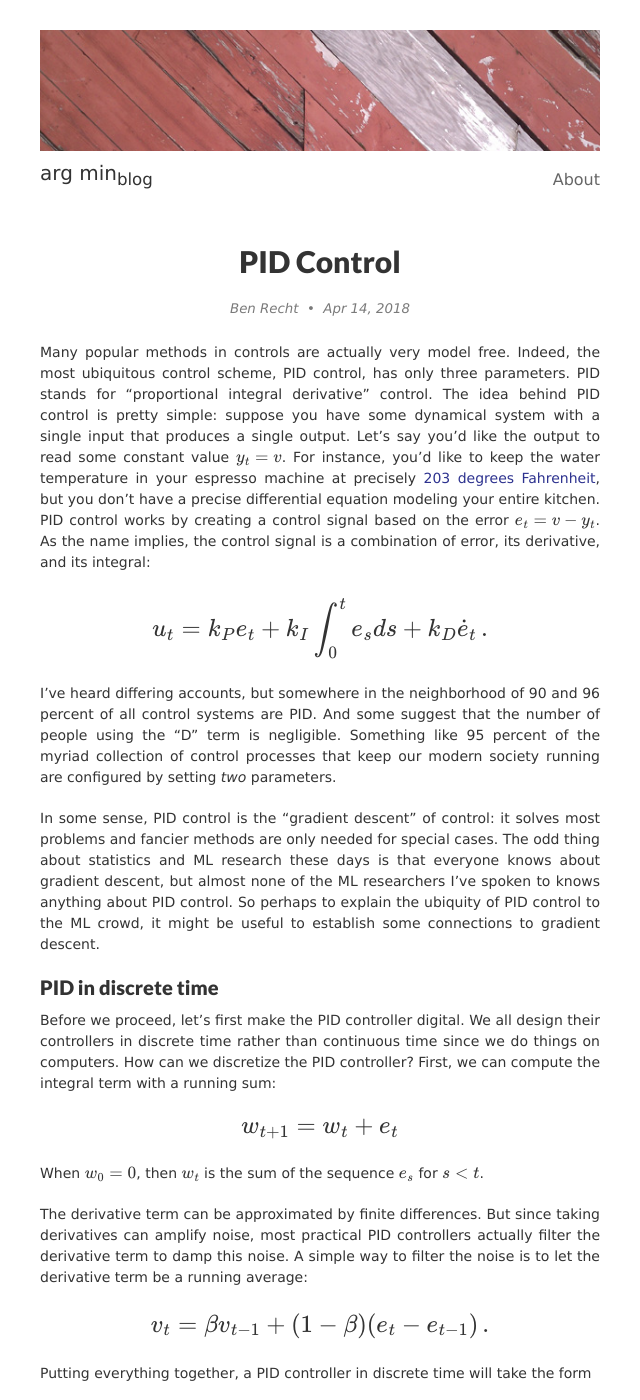
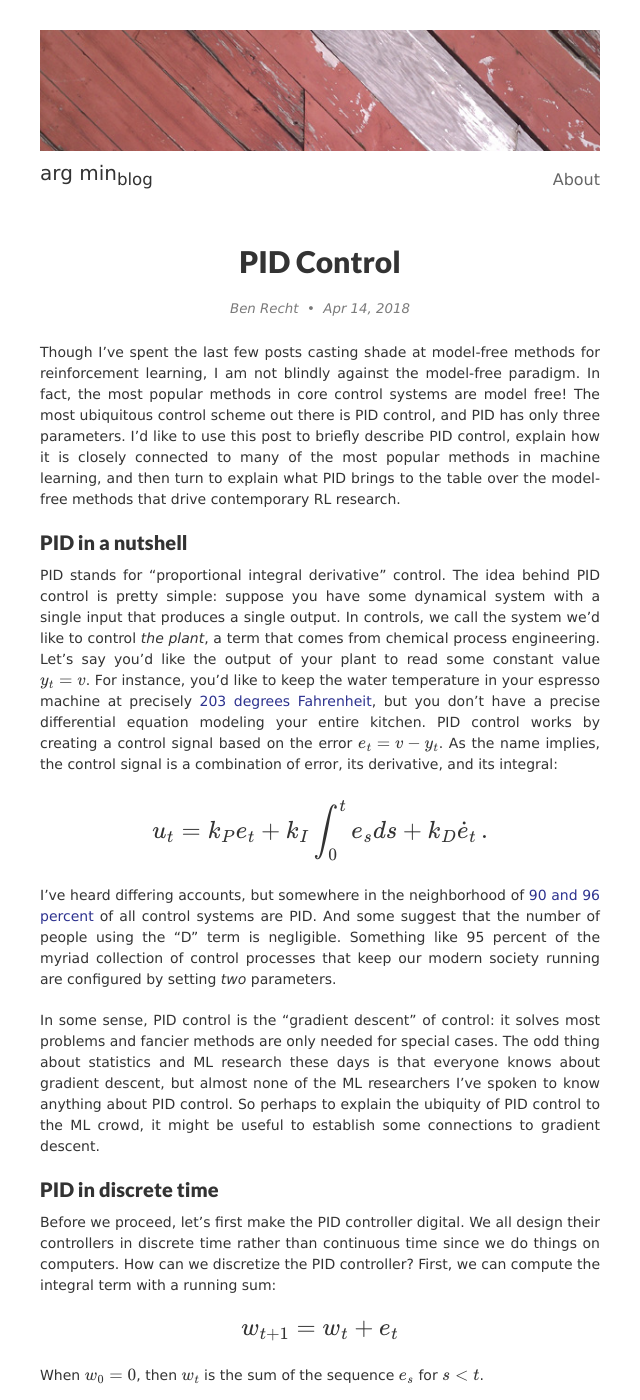
Before and after one commit to benjamin-recht/benjamin-recht.github.io, a Jekyll site: the page built from _posts/2018-04-14-pid.md, in a window 1280 px wide and 1400 px high. Shown: the whole window, without its empty margins (320-960 px from the left). Built offline with Jekyll 4.4.1, drawn with Linux system fonts in a browser that asks for light colours; nearby versions of some CDN libraries; formulas are drawn with MathJax 3; comment, search, counter and statistics services are not loaded; some of the changed text lies outside the part shown.

Commit message:
major text edit

```diff
--- a/_posts/2018-04-14-pid.md
+++ b/_posts/2018-04-14-pid.md
@@ -8,15 +8,19 @@
 blurb: 		  true
 ---
 
-Many popular methods in controls are actually very model free. Indeed, the most ubiquitous control scheme, PID control, has only three parameters. PID stands for "proportional integral derivative" control. The idea behind PID control is pretty simple: suppose you have some dynamical system with a single input that produces a single output. Let's say you'd like the output to read some constant value $y_t = v$. For instance, you'd like to keep the water temperature in your espresso machine at precisely [203 degrees Fahrenheit](http://espressovivace.com/education/espresso-tips/), but you don't have a precise differential equation modeling your entire kitchen. PID control works by creating a control signal based on the error $e_t=v-y_t$.  As the name implies, the control signal is a combination of error, its derivative, and its integral:
+Though I've spent the last few posts casting shade at model-free methods for reinforcement learning, I am not blindly against the model-free paradigm. In fact, the most popular methods in core control systems are model free! The most ubiquitous control scheme out there is PID control, and PID has only three parameters. I'd like to use this post to briefly describe PID control, explain how it is closely connected to many of the most popular methods in machine learning, and then turn to explain what PID brings to the table over the model-free methods that drive contemporary RL research.
+
+## PID in a nutshell
+
+PID stands for "proportional integral derivative" control. The idea behind PID control is pretty simple: suppose you have some dynamical system with a single input that produces a single output. In controls, we call the system we'd like to control _the plant_, a term that comes from chemical process engineering. Let's say you'd like the output of your plant to read some constant value $y_t = v$. For instance, you'd like to keep the water temperature in your espresso machine at precisely [203 degrees Fahrenheit](http://espressovivace.com/education/espresso-tips/), but you don't have a precise differential equation modeling your entire kitchen. PID control works by creating a control signal based on the error $e_t=v-y_t$.  As the name implies, the control signal is a combination of error, its derivative, and its integral:
 
 $$
 	u_t = k_P e_t + k_I \int_0^t e_s ds + k_D \dot{e}_t\,.
 $$
 
-I've heard differing accounts, but somewhere in the neighborhood of 90 and 96 percent of all control systems are PID. And some suggest that the number of people using the "D" term is negligible. Something like 95 percent of the myriad collection of control processes that keep our modern society running are configured by setting _two_ parameters.
+I've heard differing accounts, but somewhere in the neighborhood of [90 and 96 percent](xxx) of all control systems are PID. And some suggest that the number of people using the "D" term is negligible. Something like 95 percent of the myriad collection of control processes that keep our modern society running are configured by setting _two_ parameters.
 
-In some sense, PID control is the "gradient descent" of control: it solves most problems and fancier methods are only needed for special cases. The odd thing about statistics and ML research these days is that everyone knows about gradient descent, but almost none of the ML researchers I've spoken to knows anything about PID control. So perhaps to explain the ubiquity of PID control to the ML crowd, it might be useful to establish some connections to gradient descent.
+In some sense, PID control is the "gradient descent" of control: it solves most problems and fancier methods are only needed for special cases. The odd thing about statistics and ML research these days is that everyone knows about gradient descent, but almost none of the ML researchers I've spoken to know anything about PID control. So perhaps to explain the ubiquity of PID control to the ML crowd, it might be useful to establish some connections to gradient descent.
 
 ## PID in discrete time
 
@@ -42,13 +46,13 @@
 
 # Integral Control
 
-Let's now look at pure integral control. We can simplify the controller in this case to have the form
+Let's now look at pure integral control. We can simplify the controller in this case to one simple update formula:
 
 $$
 	u_t = u_{t-1}+k_i e_t\,.
 $$
 
-This should look very familiar to all of my ML friends out there as it looks an _awful lot_ like gradient descent. To make the connection crisp, suppose $y= f'(u)$ for some fixed function $f$. And let's suppose we want to drive $y_t$ to zero so that $e = -f'(u)$. Then when hooked in feedback with this plant, integral control _is_ gradient descent. Just like in gradient descent, integral control can never give you the wrong answer. If you converge to a constant value of the control parameter, then the error must be zero.
+This should look very familiar to all of my ML friends out there as it looks an _awful lot_ like gradient descent. To make the connection crisp, suppose that the plant we're trying to control takes an input $u$ and then spits out the output $y= f'(u)$ for some fixed function $f$. If we want to drive $y_t$ to zero, then the error signal $e$ takes the form $e = -f'(u)$. With this model of the plant, integral control _is_ gradient descent. Just like in gradient descent, integral control can never give you the wrong answer. If you converge to a constant value of the control parameter, then the error must be zero.
 
 ## Proportional Integral Control
 
@@ -76,22 +80,22 @@
 
 ## Proportional Integral Derivative Control
 
-The master algorithm is PID. What happens here? We can do a clever change of variables defining the auxiliary variable
+The master algorithm is PID. What happens here? Allow me to do a clever change of variables that [Laurent Lessard](xxx) showed to me.  Define the auxiliary variable
 
 $$
 	x_t = \frac{1}{1-\beta}w_t+\frac{\beta}{(1-\beta)^3}v_t-\frac{\beta}{(1-\beta)^2}e_t\,.
 $$
 
-With this definition, the PID controller reduces to the tidy set of equations:
+In terms of this new hidden state, $x_t$, the PID controller reduces to the tidy set of equations:
 
 $$
 \begin{aligned}
 	x_{t+1} &= (1+\beta)x_t -\beta x_{t-1} + e_t\\
-	u_t &=  C_1 x_t + C_2 x_{t-1}+  C_3 e_t\,.
+	u_t &=  C_1 x_t + C_2 x_{t-1}+  C_3 e_t\,,
 \end{aligned}
 $$
 
-The coefficients $C_i$ are given by the formulae:
+and the coefficients $C_i$ are given by the formulae:
 
 $$
 \begin{aligned}
@@ -119,7 +123,15 @@
 
 ## The Lur'e Problem
 
-It's quite remarkable that most of the popular algorithms in ML end up being special cases of PID control. It seems weird to be analyzing feedback with some non-dynamic nonlinear map, it turns out that the problem has a long history in controls. It is a fundamental object of study in control theory, called the Lur'e problem. Finding a controller to push a static nonlinear system to a fixed point turns out to be identical to designing an optimization algorithm to set a gradient to zero. Laurent Lessard,  Andy Packard, and I made these connections in [our paper](xxx), showing that many of the rates of convergence for optimization algorithms could be derived using stability techniques from controls. We also used this approach to show that the Heavy Ball method might not always converge at an accelerated rate, justifying why we need the slightly more complicated Nesterov accelerated method for reliable performance. Indeed, we found settings where the Heavy Ball method for quadratics converged linearly, but on general convex functions didn't converge at all.
+Laurent blew my mind when he showed me the connection between PID control and optimization algorithms. How crazy is it that most of the popular algorithms in ML end up being special cases of PID control?
+
+It turns out that the problem of feedback with a static, nonlinear map has a long history in controls, and this problem even has a special name: [the Lur'e problem](xxx). Finding a controller to push a static nonlinear system to a fixed point turns out to be identical to designing an optimization algorithm to set a gradient to zero.
+
+[xxx Lure figure]
+
+Laurent Lessard,  Andy Packard, and I made these connections in [our paper](xxx), showing that many of the rates of convergence for optimization algorithms could be derived using stability techniques from controls. We also used this approach to show that the Heavy Ball method might not always converge at an accelerated rate, justifying why we need the slightly more complicated Nesterov accelerated method for reliable performance. Indeed, we found settings where the Heavy Ball method for quadratics converged linearly, but on general convex functions didn't converge at all. Even though these methods barely differ from each other in terms of how you set the parameters, this subtle change is the difference between convergence and oscillation!
+
+[xxx heavy ball figure]
 
 With Robert Nishihara and Mike Jordan, we followed up this work showing that you could even use this to study ADMM using the connections between prox-methods and proportional integral control. Bin Hu, Pete Seiler, and Anders Rantzer [generalized this technique to understand better understand stochastic optimization methods](xxx). And Laurent and Bin [made the formal connections to PID control](xxx) that I discuss in this post.
 
@@ -129,4 +141,8 @@
 
 Similarly,  we can think of the "learning to learn" paradigm in machine learning as a special case of controller design. Though PID works for most applications, it's possible that a more complex controller will work for a particular application. In the same vein, it's always possible that there's something better than Nesterov's method if you restrict your set of instances. And maybe you can even find this controller by gradient descent. But it's always good to remember, 95\% is still PID.
 
-Though PID is a powerful workhorse, it is typically used for simple low-level control loops attempting to maintain some static equilibrium. It seems like it's not particularly useful for more complex tasks like robotic acrobatics. However, in the next post, I will describe a more complex control task that can also be solved by PID-type techniques.
+I make these connections for the following reason: both in the case of gradient descent and PID control, we can only prove reasonable behavior in rather constrained settings: in PID we understand how to analyze certain nonlinear control systems, but not all of them.  In optimization, we understand the behavior on convex functions and problems that are "nearly" convex. Obviously, we can't hope to understand _all_ possible plants/functions (or else we're violating some serious conjectures in complexity theory), but we can show that our methods work on simple cases, and performance degrades gracefully as we add complexity to the problem.
+
+Moreover, the simple cases give us a body of techniques for understanding how to set the parameters, by developing theory on specific cases and developing intuition by designing classes of systems where we can predict the methods' performances and understand fundamental limits. I think the same thing needs to be established for general reinforcement learning, and it's why I've been spending so much time on LQR and nearby generalizations.
+
+Let's take this perspective for PID. Though PID is a powerful workhorse, it is typically thought of to only be useful for simple low-level control loops attempting to maintain some static equilibrium. It seems like it's not particularly useful for more complex tasks like robotic acrobatics. However, in the next post, I will describe a more complex control task that can also be solved by PID-type techniques.
```
